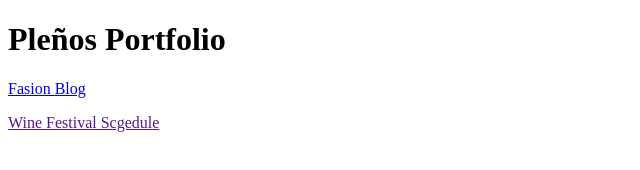
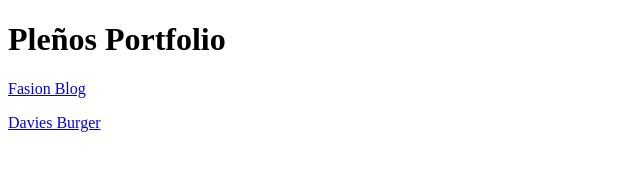
Before and after one commit to rence22/rence22.github.io, a plain HTML site: page index.html in a window 1280 px wide. Shown: the whole page, without its empty margins (0-640 px from the left). Drawn offline with Linux system fonts and the light colour scheme.

Commit message:
Update index.html

```diff
--- a/index.html
+++ b/index.html
@@ -8,6 +8,6 @@
 <body>
     <h1> Pleños Portfolio </h1>
     <p><a href="Fashion%20Blog.html">Fasion Blog</a></p>
-    <p><a href=""C:\Users\JOHN\OneDrive\Desktop\GnzagaPRT\Wine Festival Schedule.html"">Wine Festival Scgedule</a></p>
+    <p><a href="DaviesBurger.html">Davies Burger</a></p>
 </body>
 </html>
```
